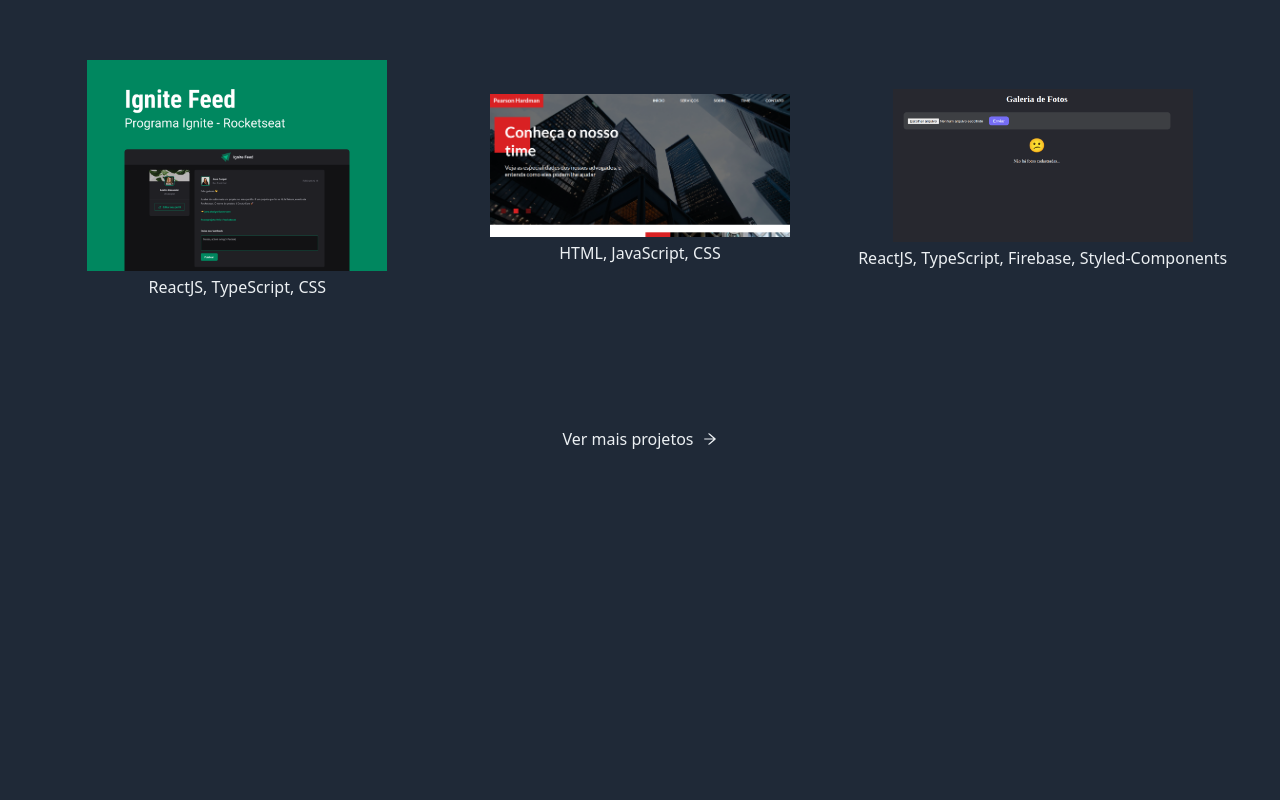
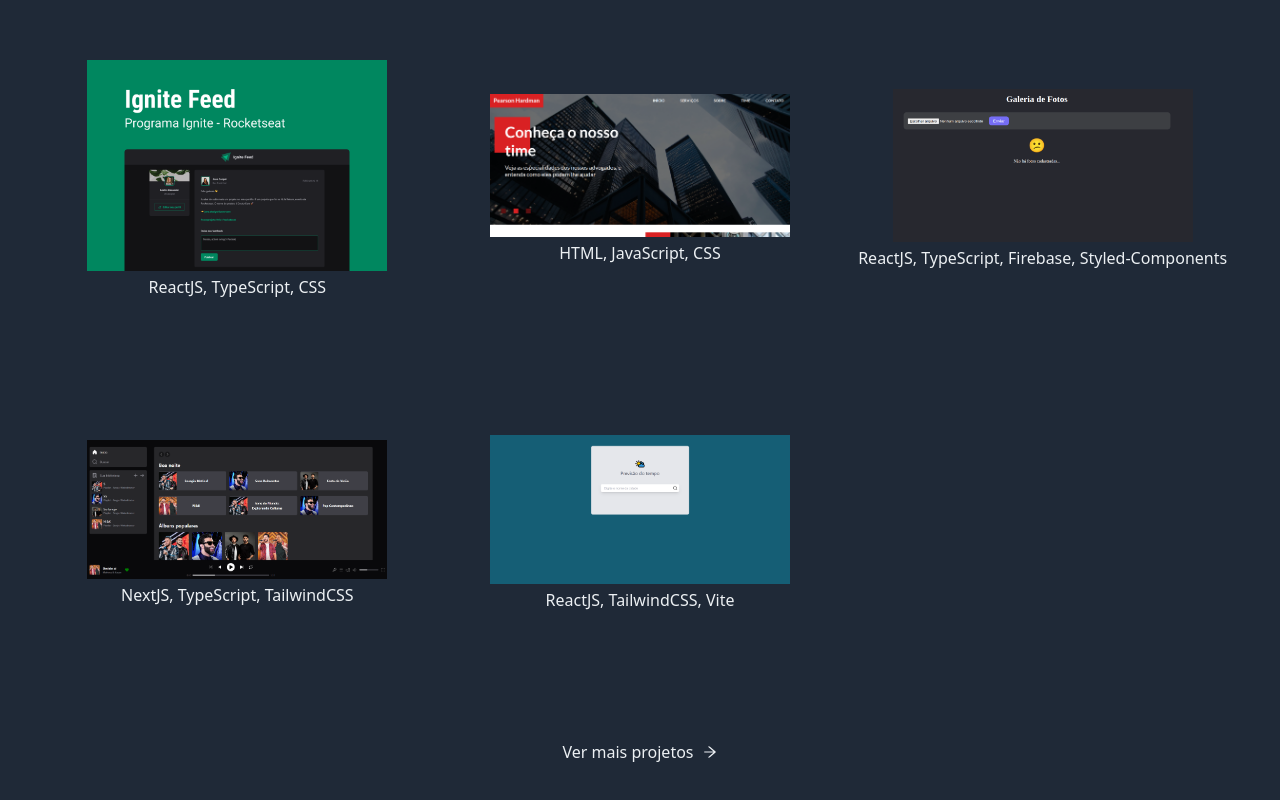
Before and after one commit to sergiowinkelstroter/portfolio, a Next.js app: page /projects in a window 1280 px wide. Shown: the part 901-1701 px from the top of the page. Before the commit the page ends 1416 px from the top, so only its background shows below. Built offline with nearby package versions, Linux system fonts and the light colour scheme.

Commit message:
add new projects

```diff
--- a/src/constants/projects.ts
+++ b/src/constants/projects.ts
@@ -7,6 +7,8 @@ import IgniteTimerImage from "/public/assets/Ignite-timer.png";
 import IgniteShopImage from "/public/assets/Ignite-Shop.png";
 import IgniteCallImage from "/public/assets/ignite-call.png";
 import IgniteFeedImage from "/public/assets/ignite-feed.png";
+import SpotifyTailwindcssImage from "/public/assets/spotify-tailwindcss.png";
+import PrevTempoImage from "/public/assets/prev-tempo.png";
 
 import { v4 as uuid } from "uuid";
 
@@ -85,4 +87,20 @@ export const projectsData = [
     repo: "https://github.com/sergiowinkelstroter/gallery",
     demo: "https://gallery-tan-nu.vercel.app/",
   },
+  {
+    id: uuid(),
+    title: "Spotify Tailwindcss",
+    image: SpotifyTailwindcssImage,
+    technologies: ["NextJS", "TypeScript", "TailwindCSS"],
+    repo: "https://github.com/sergiowinkelstroter/spotify-tailwindcss",
+    demo: "https://spotify-tailwindcss.vercel.app/",
+  },
+  {
+    id: uuid(),
+    title: "Previsão do tempo",
+    image: PrevTempoImage,
+    technologies: ["ReactJS", "TailwindCSS", "Vite"],
+    repo: "https://github.com/sergiowinkelstroter/prev-tempo",
+    demo: "https://prev-tempo-sage.vercel.app/",
+  },
 ];
```
Also changed, not shown: public/assets/prev-tempo.png (added), public/assets/spotify-tailwindcss.png (added).
